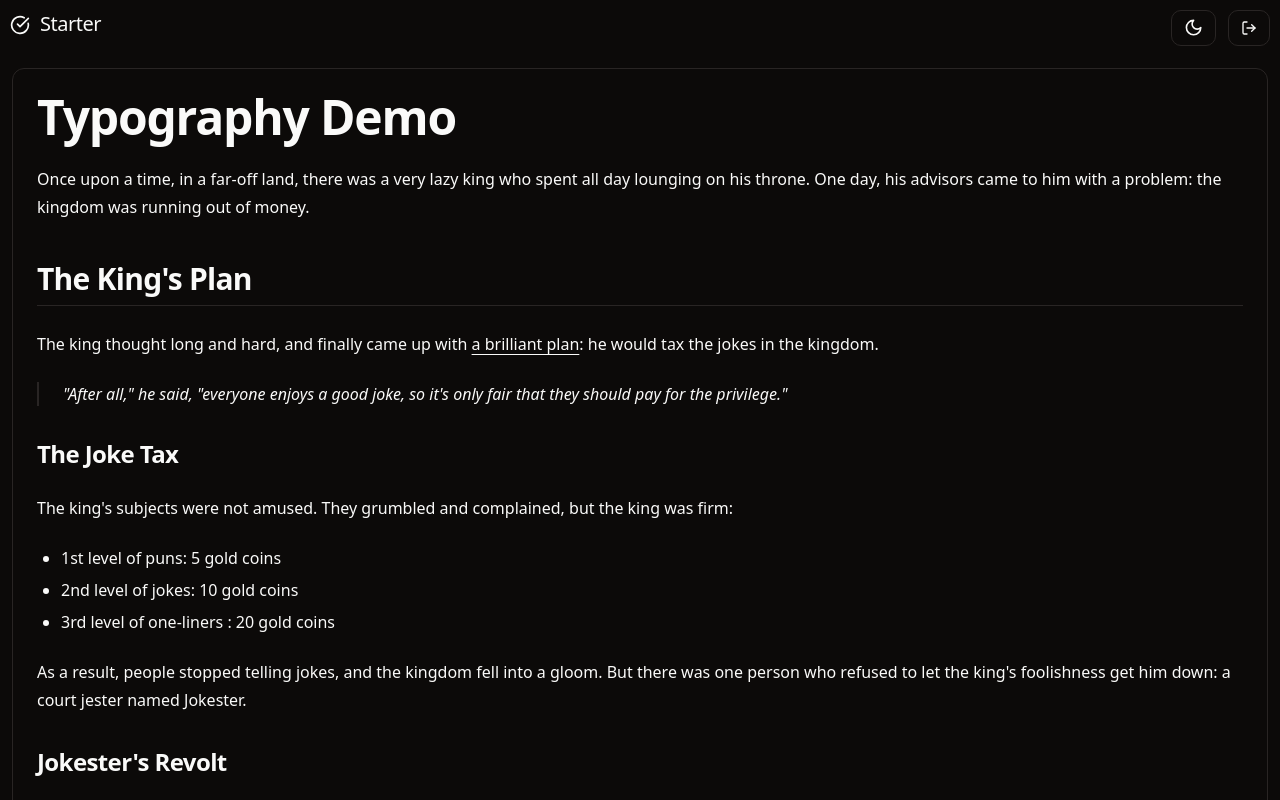
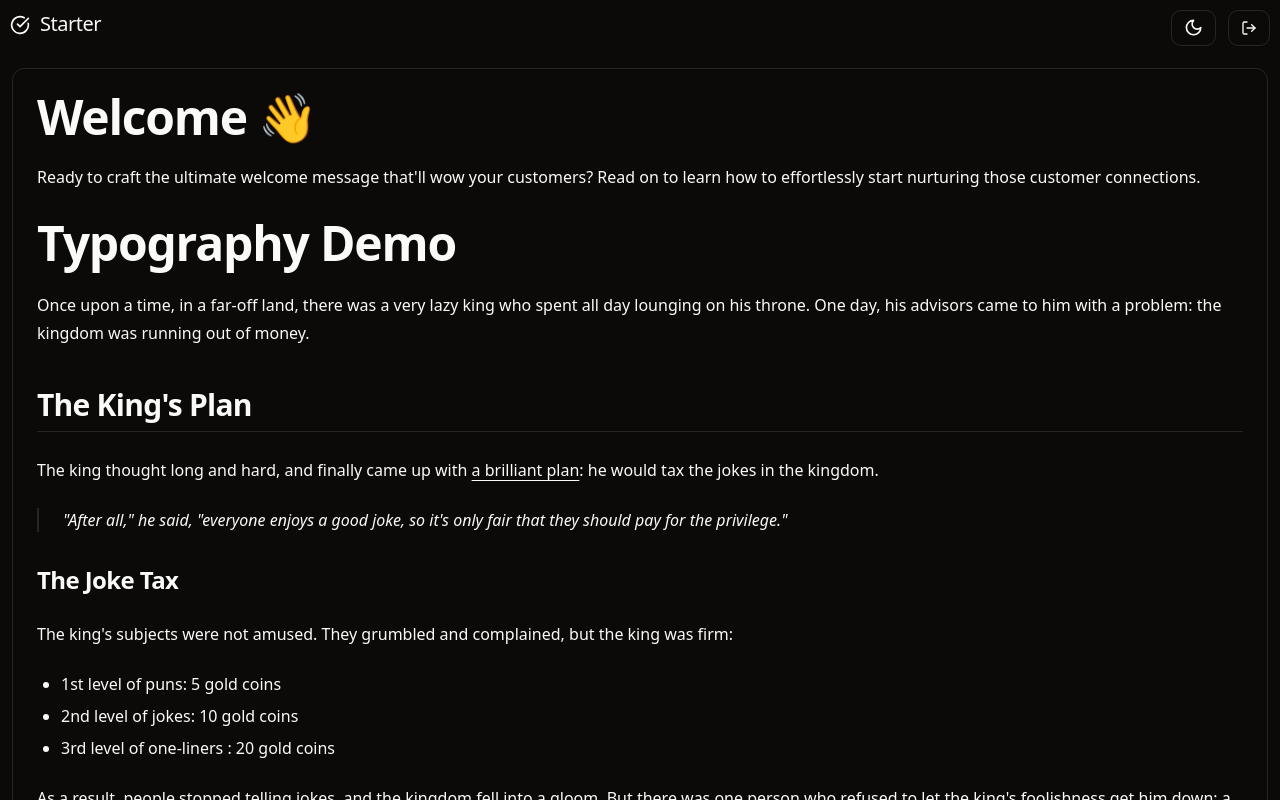
Before and after one commit to shanujha/starter-shadcn, a React (Vite) app: page /test in a window 1280 px wide. Shown: the top 800 px of the page. Built offline with nearby package versions, Linux system fonts and the light colour scheme.

Commit message:
Add welcome block

```diff
--- /dev/null
+++ b/src/components/blocks/welcome.tsx
@@ -0,0 +1,14 @@
+export const WelcomeWave = () => {
+    return (
+        <div>
+            <h1 className="scroll-m-20 text-4xl font-extrabold tracking-tight lg:text-5xl">Welcome 👋</h1>
+            <br />
+            <p>
+            Ready to craft the ultimate welcome message that'll wow your customers? Read on to learn how to effortlessly start nurturing those customer connections.
+            </p>
+            <br />
+        </div>
+    )
+}
+
+export default WelcomeWave
--- a/src/pages/TestPage.tsx
+++ b/src/pages/TestPage.tsx
@@ -1,9 +1,11 @@
 import { Button } from "@/components/ui/button";
 import { Card, CardContent, CardHeader } from "@/components/ui/card";
+import { WelcomeWave } from "@/components/blocks/welcome"
 
 function TestPage() {
     return <Card className="m-3">
         <CardHeader>
+            <WelcomeWave />
             <h1 className="scroll-m-20 text-4xl font-extrabold tracking-tight lg:text-5xl">
                 Typography Demo
             </h1>
```
